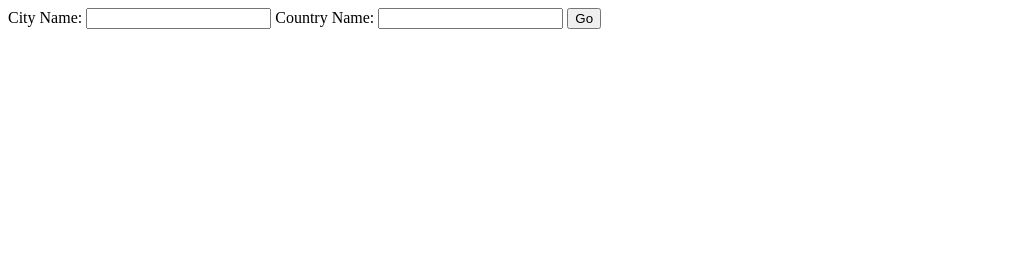
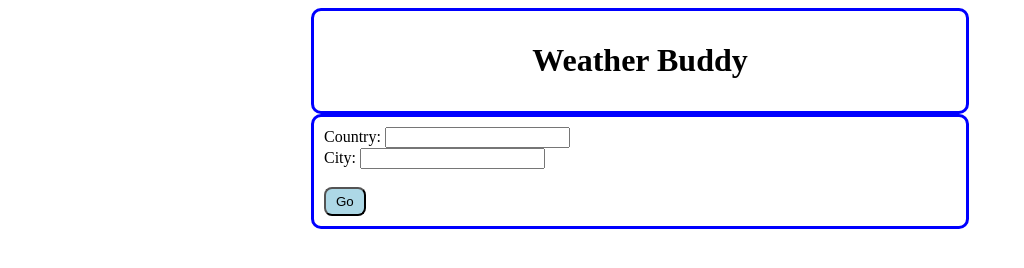
Before and after one commit to vaqueraoscar0/WeatherProject, a website: page index.html in a window 1280 px wide. Shown: the whole page, without its empty margins (0-1024 px from the left). Drawn offline with Linux system fonts and the light colour scheme.

```diff
--- a/index.html
+++ b/index.html
@@ -3,14 +3,20 @@
 <head>
     <meta charset="UTF-8">
     <title>Weather APP</title>
+    <link rel="stylesheet" href="/style.css">
 </head>
 <body>
+<div class="center">
+    <center><h1>Weather Buddy</h1></center>
+</div>
 <form action="/" method="post">
-    <label for="cityInput">City Name: </label>
-    <input id="cityInput" type="text" name="cityName">
-    <label for="countryInput">Country Name: </label>
-    <input id="countryInput" type="text" name="countryName">
-    <button type="submit">Go</button>
+    <div class="center">
+        <label for="countryInput">Country: </label>
+        <input id="countryInput" type="text" name="countryName"><br>
+        <label for="cityInput">City: </label>
+        <input id="cityInput" type="text" name="cityName"><br><br>
+        <button type="submit" class="button">Go</button>
+    </div>
 </form>
 
 </body>
--- a/package.json
+++ b/package.json
@@ -19,6 +19,7 @@
   "homepage": "https://github.com/vaqueraoscar0/WeatherProject#readme",
   "dependencies": {
     "body-parser": "^1.19.0",
+    "dotenv": "^10.0.0",
     "express": "^4.17.1",
     "nodemon": "^2.0.12"
   }
--- /dev/null
+++ b/public/style.css
@@ -0,0 +1,14 @@
+.center {
+    margin: auto;
+    width: 50%;
+    border: 3px solid blue;
+    border-radius: 10px;
+    padding: 10px;
+}
+
+.button{
+    color: black;
+    background-color: lightblue;
+    padding: 5px 10px 5px 10px;
+    border-radius: 8px;
+}
```
Also changed, not shown: app.js (+6 -3 lines), 2 other files.
